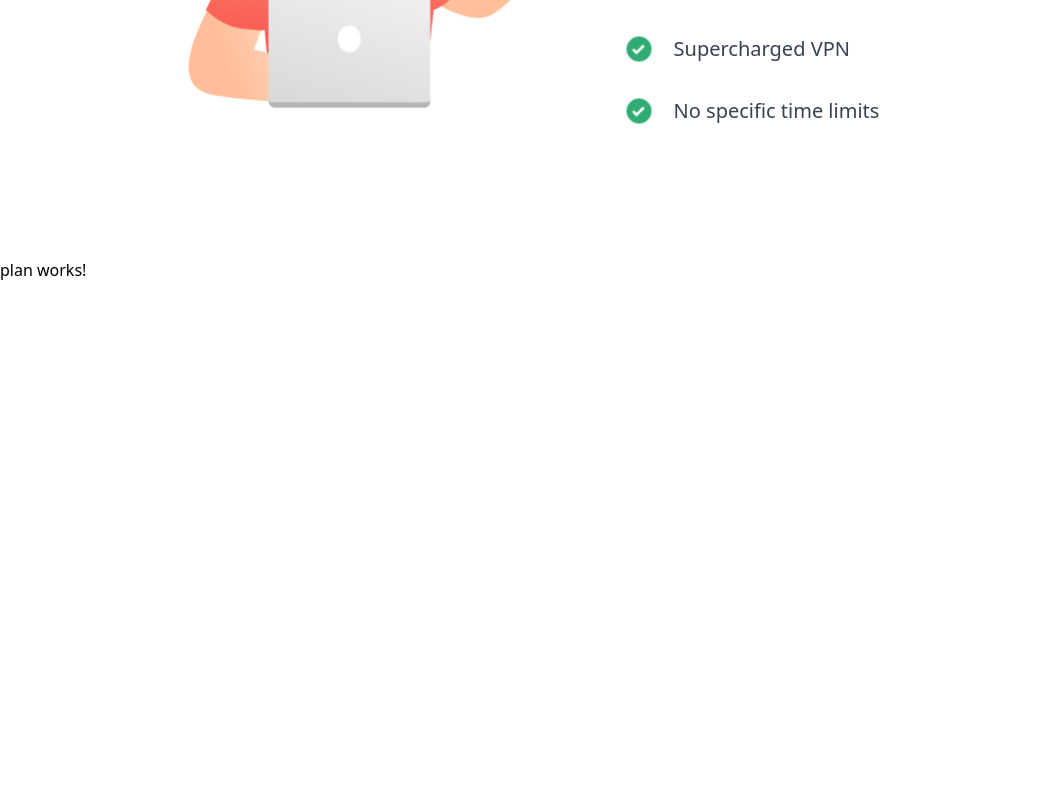
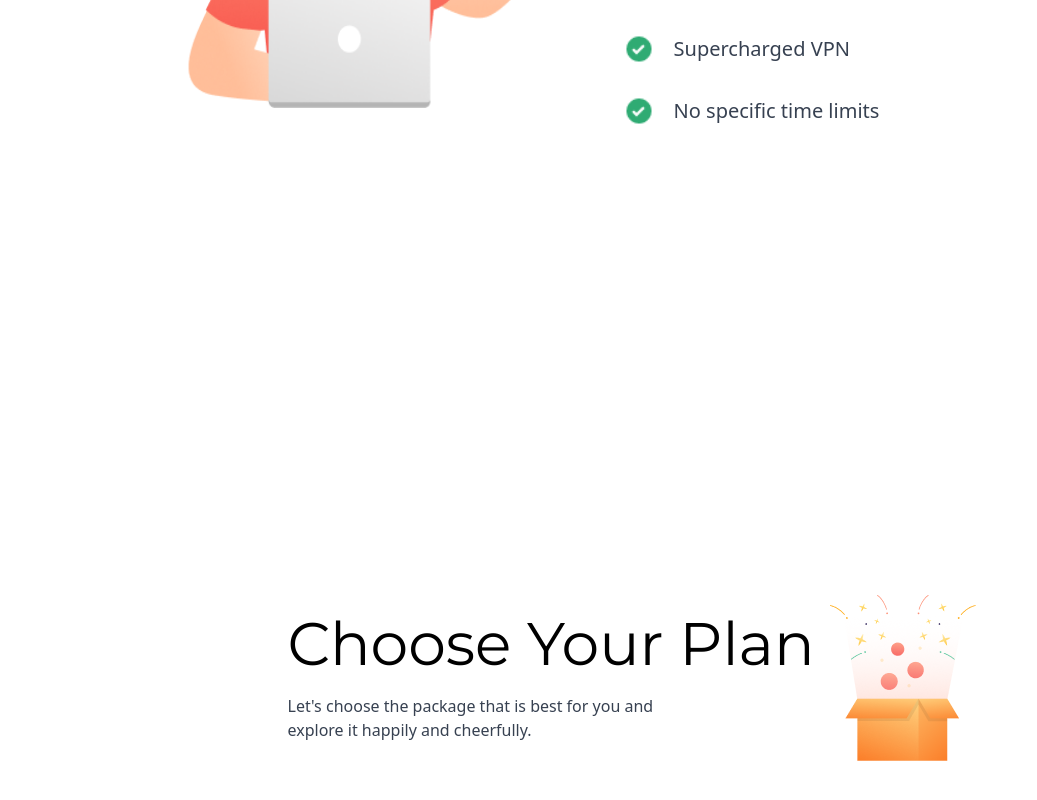
Before and after one commit to Allwyn46/laslesvpn, an Angular app: page / in a window 1280 px wide. Shown: the part 1579-2379 px from the top of the page, without its empty margins (0-1037 px from the left). Before the commit the page ends 1861 px from the top, so only its background shows below. Built offline with nearby package versions, Linux system fonts and the light colour scheme.

Commit message:
minor changes in plan components

```diff
--- a/src/app/components/plan/plan.html
+++ b/src/app/components/plan/plan.html
@@ -1 +1,17 @@
-<p>plan works!</p>
+<section class="mt-5">
+  <div class="min-h-screen flex justify-center items-center cusom-container">
+    <div>
+      <h3 class="font-montserrat text-4xl md:text-5xl lg:text-6xl">Choose Your Plan</h3>
+      <p class="mt-5 text-gray-700">
+        Let's choose the package that is best for you and <br />
+        explore it happily and cheerfully.
+      </p>
+    </div>
+
+    <div class="flex justify-between items-center">
+      <div class="border-slate-700 p-4">
+        <img src="assets/plan.png" alt="" class="" />
+      </div>
+    </div>
+  </div>
+</section>
```
Also changed, not shown: src/assets/plan.png (added).
